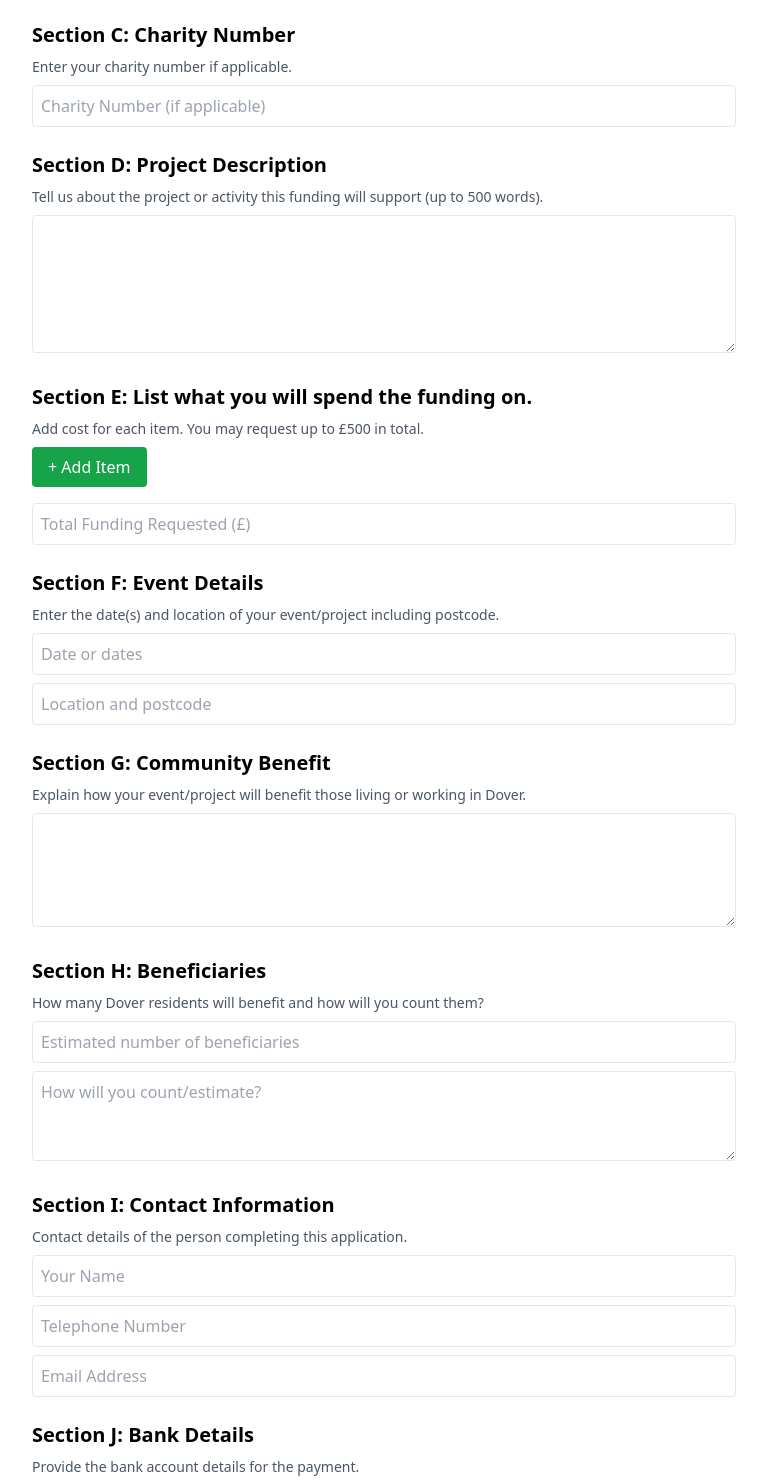
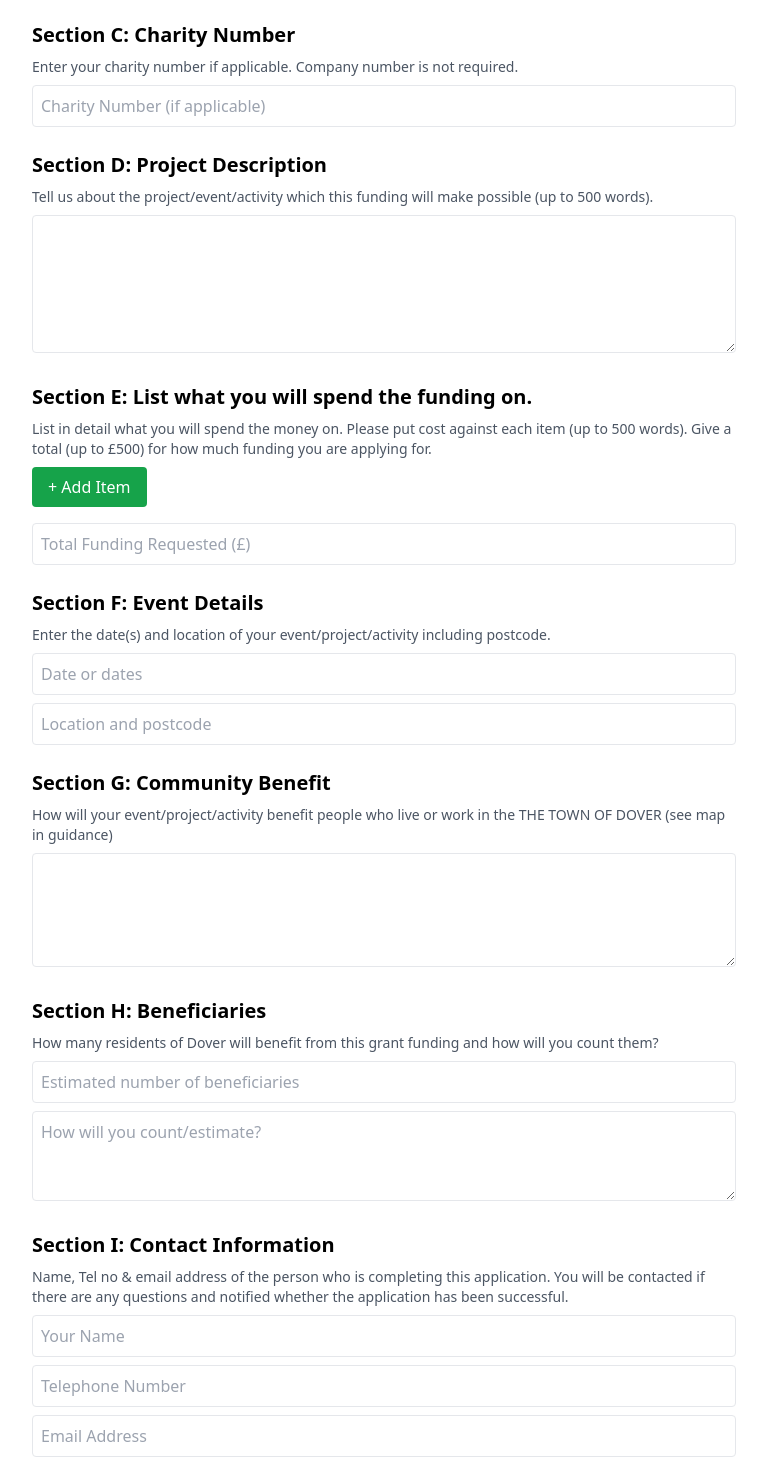
Before and after one commit to DoverTC/grant-application-dovertc, a plain HTML site: page index.html in a window 1280 px wide. Shown: the part 473-1953 px from the top of the page, without its empty margins (256-1023 px from the left). Drawn offline with nearby package versions, Linux system fonts and the light colour scheme.

Commit message:
Update index.html

```diff
--- a/index.html
+++ b/index.html
@@ -27,21 +27,22 @@
 <!-- Section C -->
 <div class="mb-6">
   <h2 class="text-xl font-semibold mb-2">Section C: Charity Number</h2>
-  <p class="text-sm text-gray-600 mb-2">Enter your charity number if applicable.</p>
+  <p class="text-sm text-gray-600 mb-2">Enter your charity number if applicable. Company number is not required.</p>
   <input type="text" name="charityNumber" placeholder="Charity Number (if applicable)" class="w-full p-2 border rounded" />
 </div>
 
 <!-- Section D -->
 <div class="mb-6">
   <h2 class="text-xl font-semibold mb-2">Section D: Project Description</h2>
-  <p class="text-sm text-gray-600 mb-2">Tell us about the project or activity this funding will support (up to 500 words).</p>
+  <p class="text-sm text-gray-600 mb-2">Tell us about the project/event/activity which this funding will make possible (up to 500 words).</p>
   <textarea name="projectDescription" rows="5" class="w-full p-2 border rounded" required></textarea>
 </div>
 
 <!-- Section E -->
 <div class="mb-6">
   <h2 class="text-xl font-semibold mb-2">Section E: List what you will spend the funding on.</h2>
-  <p class="text-sm text-gray-600 mb-2">Add cost for each item. You may request up to £500 in total.</p>
+  <p class="text-sm text-gray-600 mb-2">List in detail what you will spend the money on. Please put cost against each item (up to 500 words).
+Give a total  (up to £500) for how much funding you are applying for.</p>
   <div id="budgetItems" class="space-y-2 mb-2"></div>
   <button type="button" onclick="addBudgetItem()" class="mb-4 px-4 py-2 bg-green-600 text-white rounded hover:bg-green-700">+ Add Item</button>
   <input type="number" name="totalRequested" placeholder="Total Funding Requested (£)" class="w-full p-2 border rounded" required />
@@ -50,7 +51,7 @@
 <!-- Section F -->
 <div class="mb-6">
   <h2 class="text-xl font-semibold mb-2">Section F: Event Details</h2>
-  <p class="text-sm text-gray-600 mb-2">Enter the date(s) and location of your event/project including postcode.</p>
+  <p class="text-sm text-gray-600 mb-2">Enter the date(s) and location of your event/project/activity including postcode.</p>
   <input type="text" name="eventDate" placeholder="Date or dates" class="w-full p-2 border rounded mb-2" required />
   <input type="text" name="eventLocation" placeholder="Location and postcode" class="w-full p-2 border rounded" required />
 </div>
@@ -58,14 +59,14 @@
 <!-- Section G -->
 <div class="mb-6">
   <h2 class="text-xl font-semibold mb-2">Section G: Community Benefit</h2>
-  <p class="text-sm text-gray-600 mb-2">Explain how your event/project will benefit those living or working in Dover.</p>
+  <p class="text-sm text-gray-600 mb-2">How will your event/project/activity benefit people who live or work in the THE TOWN OF DOVER (see map in guidance)</p>
   <textarea name="communityBenefit" rows="4" class="w-full p-2 border rounded" required></textarea>
 </div>
 
 <!-- Section H -->
 <div class="mb-6">
   <h2 class="text-xl font-semibold mb-2">Section H: Beneficiaries</h2>
-  <p class="text-sm text-gray-600 mb-2">How many Dover residents will benefit and how will you count them?</p>
+  <p class="text-sm text-gray-600 mb-2">How many residents of Dover will benefit from this grant funding and how will you count them?</p>
   <input type="number" name="beneficiariesCount" placeholder="Estimated number of beneficiaries" class="w-full p-2 border rounded mb-2" required />
   <textarea name="beneficiariesMethod" rows="3" class="w-full p-2 border rounded" placeholder="How will you count/estimate?" required></textarea>
 </div>
@@ -73,7 +74,7 @@
 <!-- Section I -->
 <div class="mb-6">
   <h2 class="text-xl font-semibold mb-2">Section I: Contact Information</h2>
-  <p class="text-sm text-gray-600 mb-2">Contact details of the person completing this application.</p>
+  <p class="text-sm text-gray-600 mb-2">Name, Tel no & email address of the person who is completing this application. You will be contacted if there are any questions and notified whether the application has been successful.</p>
   <input type="text" name="contactName" placeholder="Your Name" class="w-full p-2 border rounded mb-2" required />
   <input type="tel" name="contactPhone" placeholder="Telephone Number" class="w-full p-2 border rounded mb-2" required />
   <input type="email" name="contactEmail" placeholder="Email Address" class="w-full p-2 border rounded" required />
@@ -82,7 +83,7 @@
 <!-- Section J -->
 <div class="mb-6">
   <h2 class="text-xl font-semibold mb-2">Section J: Bank Details</h2>
-  <p class="text-sm text-gray-600 mb-2">Provide the bank account details for the payment.</p>
+  <p class="text-sm text-gray-600 mb-2">Details of the bank account into which the grant funding will be paid - name on account, sort code & account No.</p>
   <input type="text" name="bankName" placeholder="Name on Account" class="w-full p-2 border rounded mb-2" required />
   <input type="text" name="sortCode" placeholder="Sort Code" class="w-full p-2 border rounded mb-2" required />
   <input type="text" name="accountNumber" placeholder="Account Number" class="w-full p-2 border rounded" required />
```
